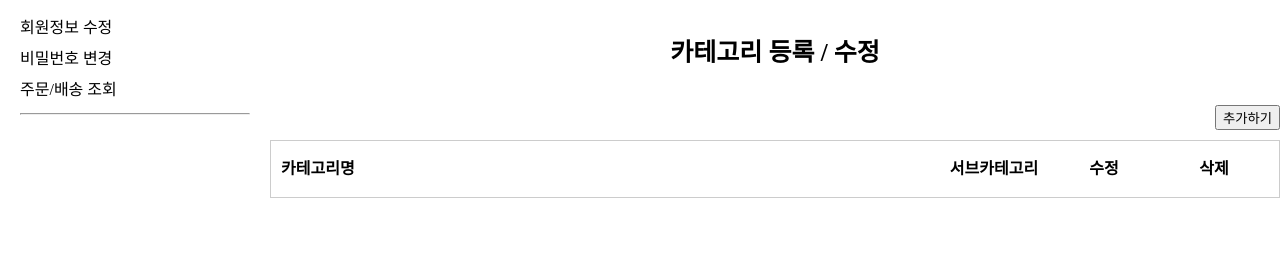
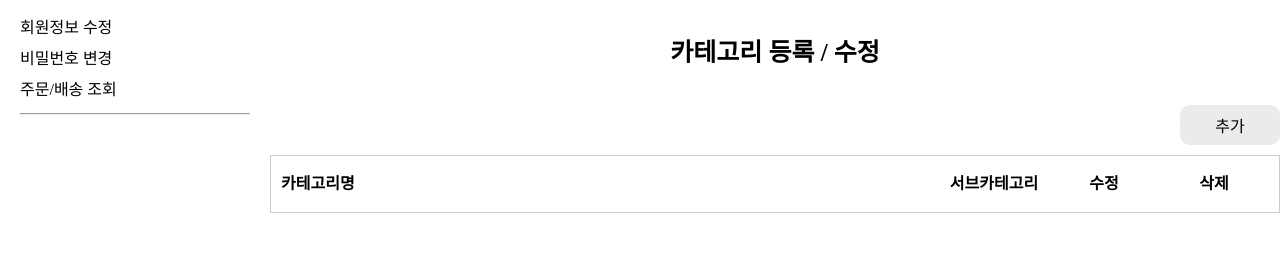
Before and after one commit to tpdus001129/daladala-bookstore, a website with bundled scripts: page views/categories/index.html in a window 1280 px wide. Shown: the top 263 px of the page. Built offline with nearby package versions, Linux system fonts and the light colour scheme; no server answers.

Commit message:
카테고리 수정페이지 수정

```diff
--- a/views/categories/categories.css
+++ b/views/categories/categories.css
@@ -1,13 +1,30 @@
 .category-container {
   display: flex;
   flex-direction: column;
-  gap: 2px;
+  gap: 5px;
 }
-
+button {
+  border: none;
+  border-radius: 10px;
+  width: 100px;
+  height: 30px;
+  text-align: center;
+  cursor: pointer;
+  font-size: 16px;
+  background-color: var(--light-gray);
+}
+button:hover {
+  background-color: var(--point-color);
+  color: var(--white);
+}
 .btn-container {
   display: flex;
   justify-content: flex-end;
   margin: 10px 0;
+}
+.add-category {
+  width: 100px;
+  height: 40px;
 }
 
 .category-header:first-child {
--- a/views/categories/categories.js
+++ b/views/categories/categories.js
@@ -1,7 +1,7 @@
 const UPDATE_BUTTON_TEXT = "수정";
 const ADD_BUTTON_TEXT = "추가";
 const DELETE_BUTTON_TEXT = "삭제";
-const SUB_CATEGORY_BUTTON_TEXT = "서브카테고리";
+const SUB_CATEGORY_BUTTON_TEXT = "추가";
 
 const categoryContainer = document.getElementsByClassName("category-container")[0];
 const addCategoryButton = document.getElementsByClassName("add-category")[0];
--- a/views/categories/index.html
+++ b/views/categories/index.html
@@ -23,7 +23,7 @@
           <h1 class="form-title">카테고리 등록 / 수정</h1>
 
           <div class="btn-container">
-              <button class="add-category">추가하기</button>
+            <button class="add-category">추가</button>
           </div>
 
           <div class="category-container">
```
Lines whose indentation alone changed are shown as unchanged.
